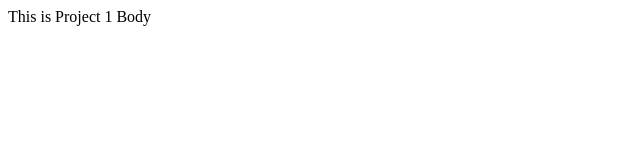
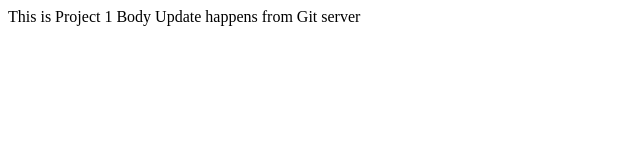
Before and after one commit to SatishPatel1992/git_session, a plain HTML site: page index.html in a window 1280 px wide. Shown: the whole page, without its empty margins (0-640 px from the left). Drawn offline with Linux system fonts and the light colour scheme.

Commit message:
updated in git server

```diff
--- a/index.html
+++ b/index.html
@@ -2,5 +2,6 @@
 <title>Project 1</title>
 <body>
 <span>This is Project 1 Body</span>
+<span>Update happens from Git server</span>
 </body>
 </html>
```
